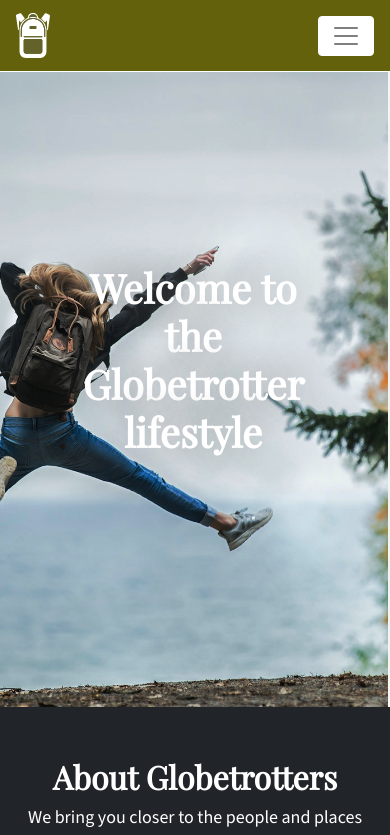
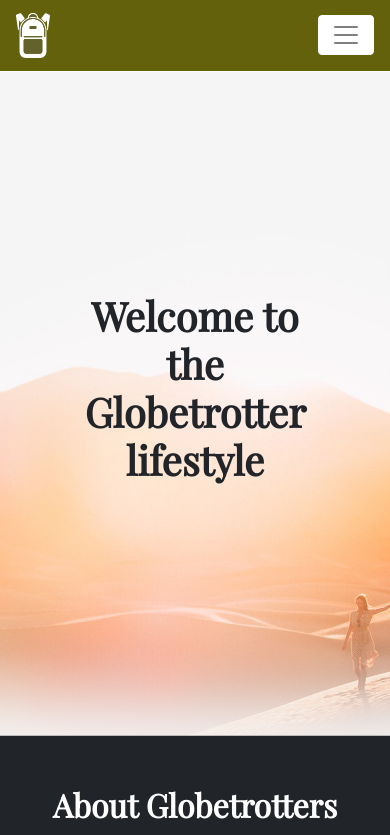
Before and after one commit to lewis-worsley/globetrotter, a React (Create React App) app: page / in a window 390 px wide. Shown: the top 835 px of the page. Built offline with nearby package versions, Linux system fonts and the light colour scheme; no server answers.

Commit message:
fixed styling for hero images on homepage and unique pages

```diff
--- a/src/App.module.css
+++ b/src/App.module.css
@@ -10,7 +10,7 @@
 }
 
 body {
-    margin-top: -5.3vh;
+    margin-top: -5vh;
 }
 
 p {
@@ -85,7 +85,7 @@ p {
 }
 
 .SmallImage {
-    height: 130px;
+    max-height: 130px;
     max-width: 900px;
     object-fit: cover;
 
@@ -160,13 +160,7 @@ input[type="file"] {
     margin-top: -2.6em;
     height: 59em;
     overflow: hidden;
-    left: 50%;
-	margin-left: -50vw;
-	margin-right: -50vw;
-	max-width: 100vw;
 	position: relative;
-	right: 50%;
-	width: 100vw;
 }
 
 .Hero {
@@ -208,23 +202,19 @@ input[type="file"] {
 @media screen and (max-width: 575px) {
     .HeroImage {
         width: 100%;
-        margin-left: 0em;
         height: 800px;
         object-fit: cover;
-        margin-right: 0em;
-        max-width: 100vw;
-        right: 50%;
         position: sticky;
     }
 
     .Title {
         position: absolute;
         top: 41%;
-        padding: 13em 12.5em;
+        padding: 13em 15em;
     }
 
     body {
-        margin-top: -9.0vh;
+        margin-top: -10.0vh;
     }
 
     .Image {
--- a/src/pages/home/HomePage.js
+++ b/src/pages/home/HomePage.js
@@ -83,12 +83,12 @@ const HomePage = () => {
         <div>
             <div
                 className={
-                    `${homePageStyles.HeroImage} ${homePageStyles.Hero} text-center`
+                    `${homePageStyles.HeroImage} ${homePageStyles.Hero} row text-center`
                 }
             >
                 <div className={homePageStyles.Centered}>
                     <h1 className={`${appStyles.Headings}`}>
-                        Welcome to the Globetrotter lifestyle
+                        Welcome to the <br />Globetrotter lifestyle
                     </h1>
                 </div>
             </div>
--- a/src/styles/HomePage.module.css
+++ b/src/styles/HomePage.module.css
@@ -1,24 +1,12 @@
 .HeroImage {
     margin-top: -2.3em;
-    height: 104.3vh;
-    overflow: hidden;
-    left: 50%;
-	right: 50%;
-	margin-left: -50vw;
-	margin-right: -50vw;
-	max-width: 100vw;
+    height: 100vh;
 	position: relative;
-	width: 100vw;
-    background: url("../assets/homepage-hero.jpg");
+    background: url("../assets/homepage-hero-image.png");
     background-repeat: no-repeat;
-    background-size: cover;
-    background-position: center;
-    background-blend-mode: hard-light;
-    background-color: rgba(0, 0, 0, 0.3);
-}
+    background-size: contain;
+    background-position: top;
 
-.Hero {
-    object-fit: cover;
 }
 
 .ImageLogo {
@@ -31,8 +19,6 @@
     top: 45%;
     left: 50%;
     transform: translate(-50%, -50%);
-    color: white;
-    text-shadow: 0px 0px 60px #212529 ;
 }
 
 .FullBleed {
@@ -73,17 +59,29 @@
     text-decoration: underline;
 }
 
+@media screen and (max-width: 992px) {
+    .HeroImage {
+        height: 44.8em;
+        position: sticky;
+        background-size: 800px;
+    }
+}
+
+@media screen and (max-width: 767px) {
+    .HeroImage {
+        height: 44.8em;
+        position: sticky;
+        background-size: 550px;
+        background-position: center;
+    }
+}
+
 @media screen and (max-width: 575px) {
     .HeroImage {
-        width: 700px;
-        margin-left: -2vh;
-        margin-right: 0;
+        margin-top: 0em;
         height: 44.8em;
         position: sticky;
-    }
-
-    .Centered {
-        text-shadow: 0px 0px 40px gray ;
+        background-size: cover;
     }
 
     .Intro {
```
Also changed, not shown: src/assets/homepage-hero-image.png (added), src/assets/homepage-hero.jpg (deleted).
